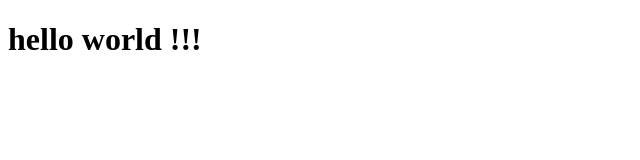
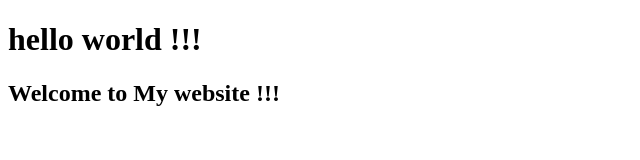
Before and after one commit to kritpon/testgit, a plain HTML site: page index.html in a window 1280 px wide. Shown: the whole page, without its empty margins (0-640 px from the left). Drawn offline with Linux system fonts and the light colour scheme.

Commit message:
Add Welcome My website
Add Welcome My website

```diff
--- a/index.html
+++ b/index.html
@@ -7,4 +7,7 @@
 	<h1>
 		hello world !!!
 	</h1>
+	<h2>
+		Welcome to My website !!!
+	</h2>
 </body>
```
